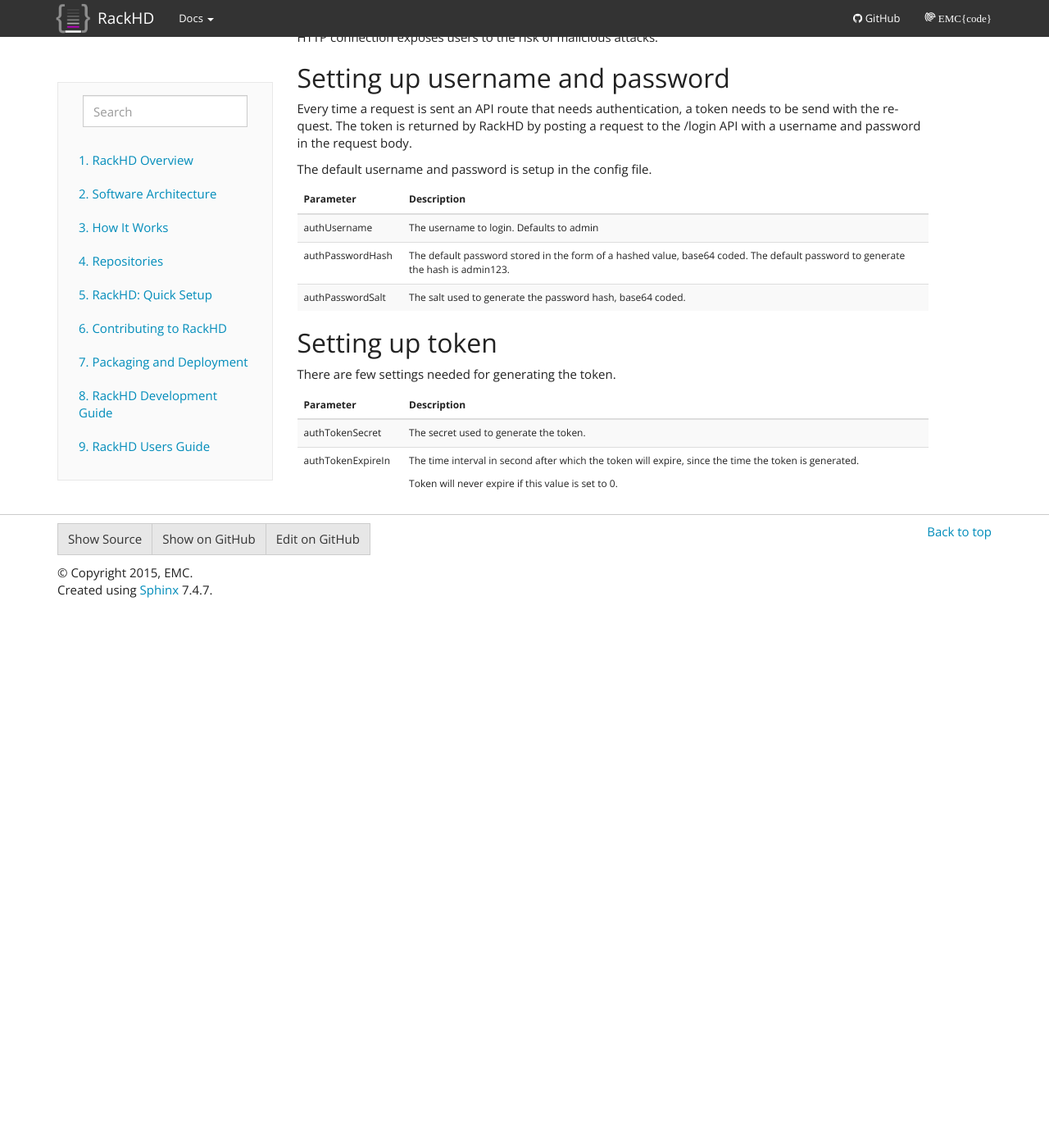
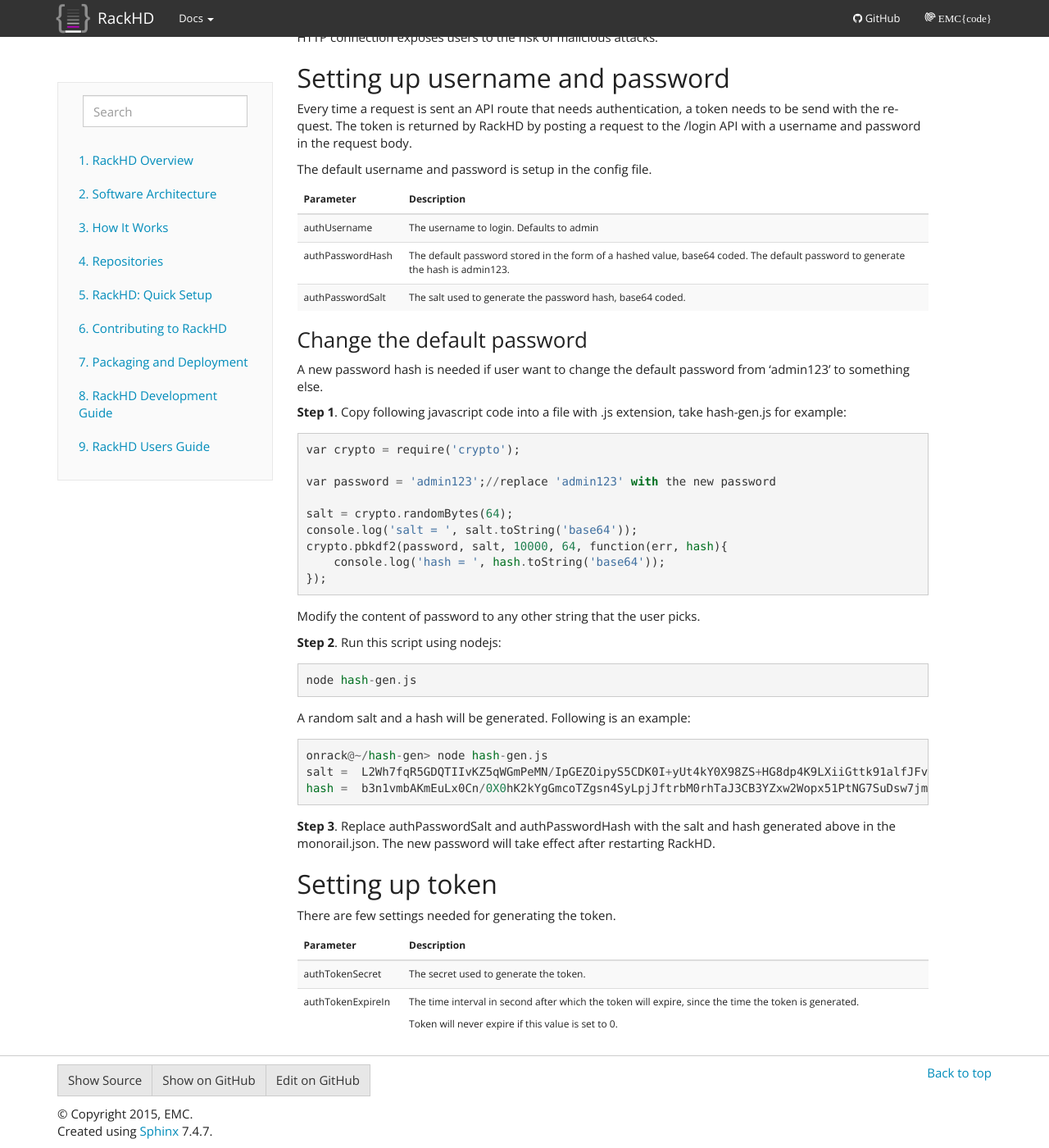
Before and after one commit to RackHD/docs, a Sphinx documentation site: the page built from docs/rackhd/configuration.rst, in a window 1280 px wide and 1400 px high, scrolled down 5591 px. Shown: the whole window at 82% size. Built offline with Sphinx 7.4.7, drawn with Linux system fonts in a browser that asks for light colours; before the commit the page ends 6331 px from its top, so only the background shows below that.

Commit message:
Add instruction on how to change default auth password

```diff
--- a/docs/rackhd/configuration.rst
+++ b/docs/rackhd/configuration.rst
@@ -344,6 +344,42 @@
     * - authPasswordSalt
       - The salt used to generate the password hash, base64 coded.
 
+
+Change the default password
+^^^^^^^^^^^^^^^^^^^^^^^^^^^
+
+A new password hash is needed if user want to change the default password from 'admin123' to
+something else.
+
+**Step 1**. Copy following javascript code into a file with .js extension, take hash-gen.js for
+example::
+
+    var crypto = require('crypto');
+
+    var password = 'admin123';//replace 'admin123' with the new password
+
+    salt = crypto.randomBytes(64);
+    console.log('salt = ', salt.toString('base64'));
+    crypto.pbkdf2(password, salt, 10000, 64, function(err, hash){
+        console.log('hash = ', hash.toString('base64'));
+    });
+
+Modify the content of password to any other string that the user picks.
+
+**Step 2**. Run this script using nodejs::
+
+    node hash-gen.js
+
+A random salt and a hash will be generated. Following is an example::
+
+    onrack@~/hash-gen> node hash-gen.js
+    salt =  L2Wh7fqR5GDQTIIvKZ5qWGmPeMN/IpGEZOipyS5CDK0I+yUt4kY0X98ZS+HG8dp4K9LXiiGttk91alfJFvqk2g==
+    hash =  b3n1vmbAKmEuLx0Cn/0X0hK2kYgGmcoTZgsn4SyLpjJftrbM0rhTaJ3CB3YZxw2Wopx51PtNG7SuDsw7jmh4IA==
+
+**Step 3**. Replace authPasswordSalt and authPasswordHash with the salt and hash generated above
+in the monorail.json. The new password will take effect after restarting RackHD.
+
+
 Setting up token
 ~~~~~~~~~~~~~~~~~~~~~~~~~~~~~~~~~~
 
```
